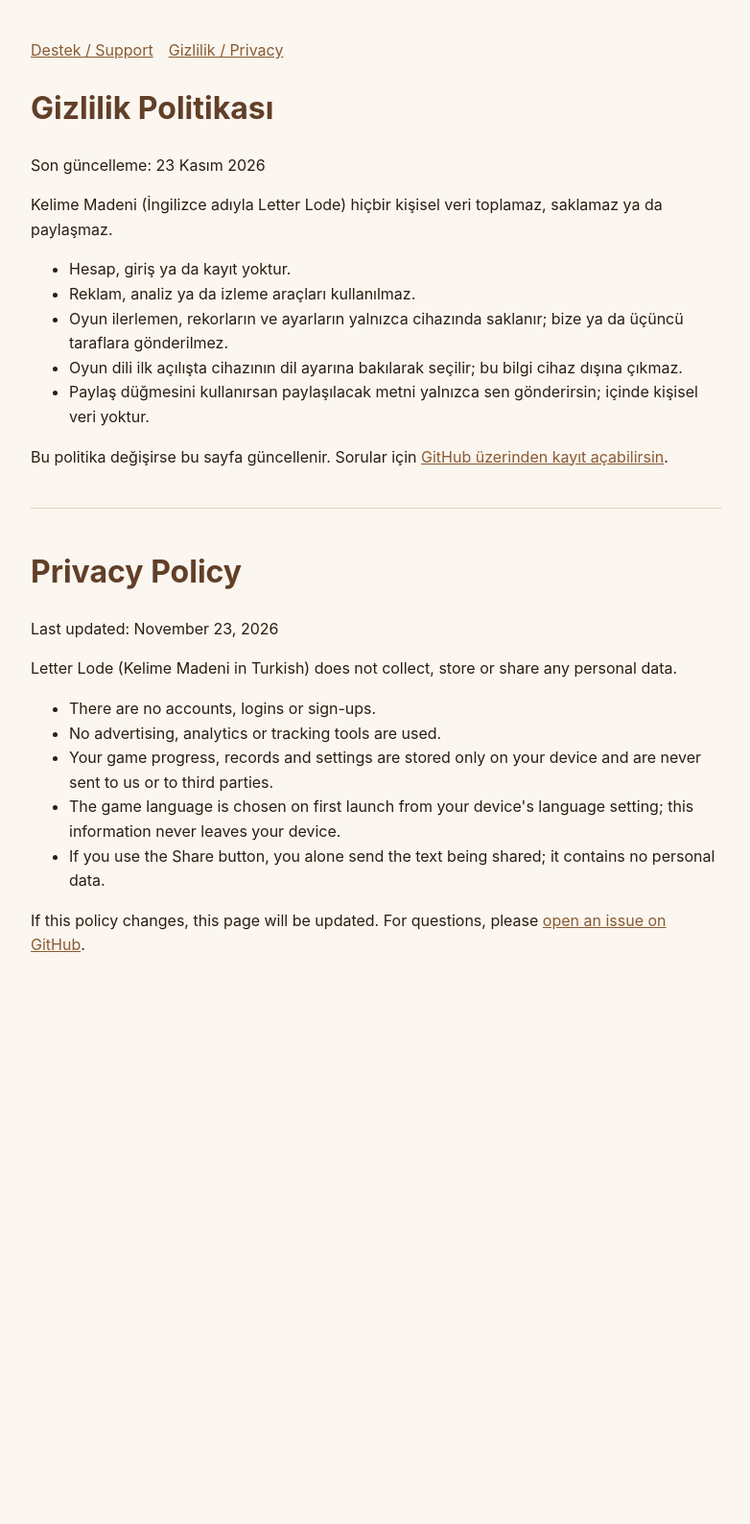
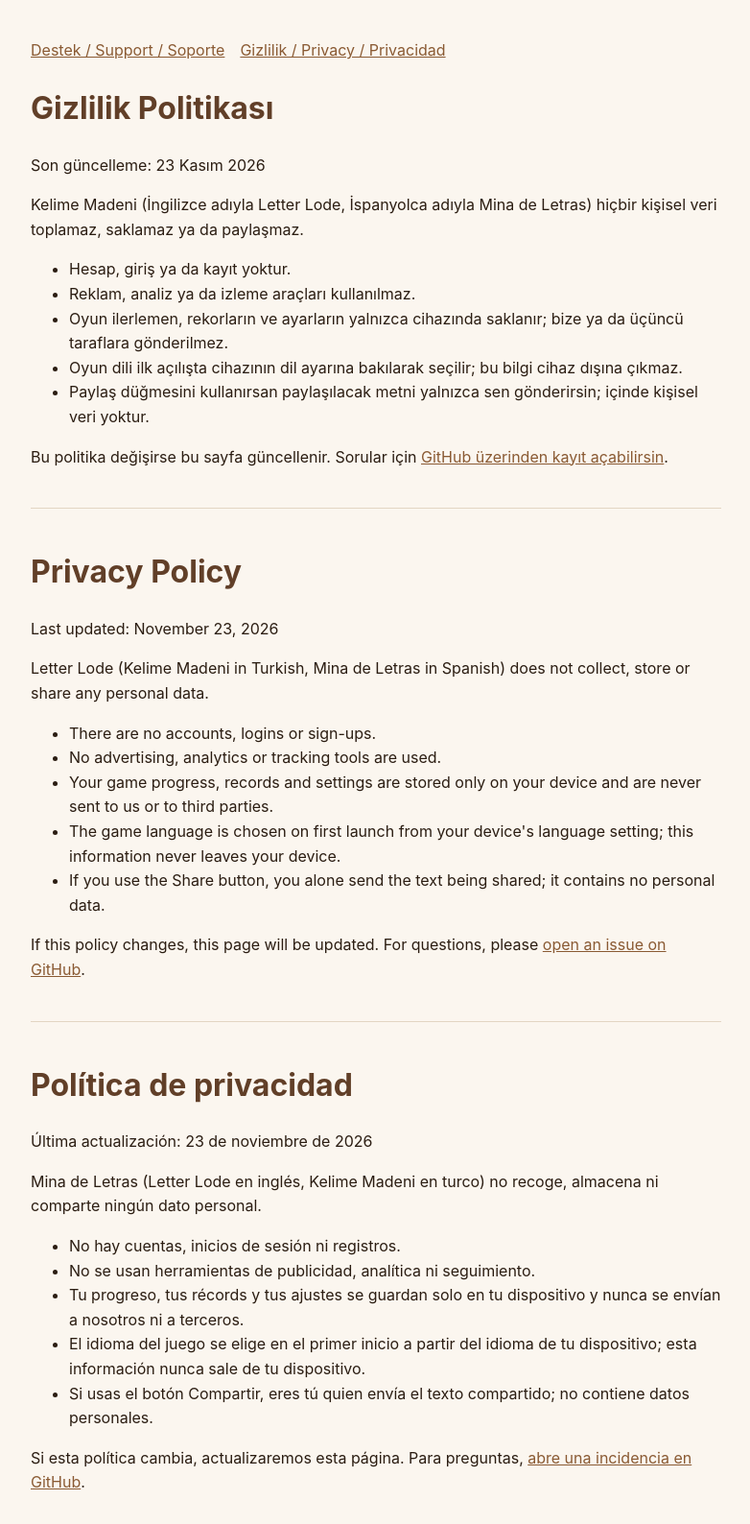
Before and after one commit to volkansuner/kelimemadeni-app, a plain HTML site: page privacy.html in a window 1280 px wide. Shown: the whole page at 96% size, without its empty margins (248-1030 px from the left). Before the commit the page ends 1038 px from the top, so only its background shows below. Drawn offline with Linux system fonts and the light colour scheme.

Commit message:
İspanyolca destek ve gizlilik bölümleri

```diff
--- a/privacy.html
+++ b/privacy.html
@@ -1,8 +1,8 @@
-<!doctype html><html lang="tr"><head><meta charset="utf-8"><meta name="viewport" content="width=device-width,initial-scale=1"><title>Kelime Madeni · Letter Lode — Gizlilik / Privacy</title><link rel="stylesheet" href="style.css"></head><body>
-<nav><a href="index.html">Destek / Support</a><a href="privacy.html">Gizlilik / Privacy</a></nav>
+<!doctype html><html lang="tr"><head><meta charset="utf-8"><meta name="viewport" content="width=device-width,initial-scale=1"><title>Kelime Madeni · Letter Lode · Mina de Letras — Gizlilik / Privacy / Privacidad</title><link rel="stylesheet" href="style.css"></head><body>
+<nav><a href="index.html">Destek / Support / Soporte</a><a href="privacy.html">Gizlilik / Privacy / Privacidad</a></nav>
 <h1>Gizlilik Politikası</h1>
 <p>Son güncelleme: 23 Kasım 2026</p>
-<p>Kelime Madeni (İngilizce adıyla Letter Lode) hiçbir kişisel veri toplamaz, saklamaz ya da paylaşmaz.</p>
+<p>Kelime Madeni (İngilizce adıyla Letter Lode, İspanyolca adıyla Mina de Letras) hiçbir kişisel veri toplamaz, saklamaz ya da paylaşmaz.</p>
 <ul><li>Hesap, giriş ya da kayıt yoktur.</li>
 <li>Reklam, analiz ya da izleme araçları kullanılmaz.</li>
 <li>Oyun ilerlemen, rekorların ve ayarların yalnızca cihazında saklanır; bize ya da üçüncü taraflara gönderilmez.</li>
@@ -12,11 +12,23 @@
 <hr>
 <h1>Privacy Policy</h1>
 <p>Last updated: November 23, 2026</p>
-<p>Letter Lode (Kelime Madeni in Turkish) does not collect, store or share any personal data.</p>
+<p>Letter Lode (Kelime Madeni in Turkish, Mina de Letras in Spanish) does not collect, store or share any personal data.</p>
 <ul><li>There are no accounts, logins or sign-ups.</li>
 <li>No advertising, analytics or tracking tools are used.</li>
 <li>Your game progress, records and settings are stored only on your device and are never sent to us or to third parties.</li>
 <li>The game language is chosen on first launch from your device's language setting; this information never leaves your device.</li>
 <li>If you use the Share button, you alone send the text being shared; it contains no personal data.</li></ul>
 <p>If this policy changes, this page will be updated. For questions, please <a href="https://github.com/volkansuner/kelimemadeni-app/issues">open an issue on GitHub</a>.</p>
+<hr>
+<h1 lang="es">Política de privacidad</h1>
+<div lang="es">
+<p>Última actualización: 23 de noviembre de 2026</p>
+<p>Mina de Letras (Letter Lode en inglés, Kelime Madeni en turco) no recoge, almacena ni comparte ningún dato personal.</p>
+<ul><li>No hay cuentas, inicios de sesión ni registros.</li>
+<li>No se usan herramientas de publicidad, analítica ni seguimiento.</li>
+<li>Tu progreso, tus récords y tus ajustes se guardan solo en tu dispositivo y nunca se envían a nosotros ni a terceros.</li>
+<li>El idioma del juego se elige en el primer inicio a partir del idioma de tu dispositivo; esta información nunca sale de tu dispositivo.</li>
+<li>Si usas el botón Compartir, eres tú quien envía el texto compartido; no contiene datos personales.</li></ul>
+<p>Si esta política cambia, actualizaremos esta página. Para preguntas, <a href="https://github.com/volkansuner/kelimemadeni-app/issues">abre una incidencia en GitHub</a>.</p>
+</div>
 </body></html>
```
Also changed, not shown: index.html (+9 -3 lines).
